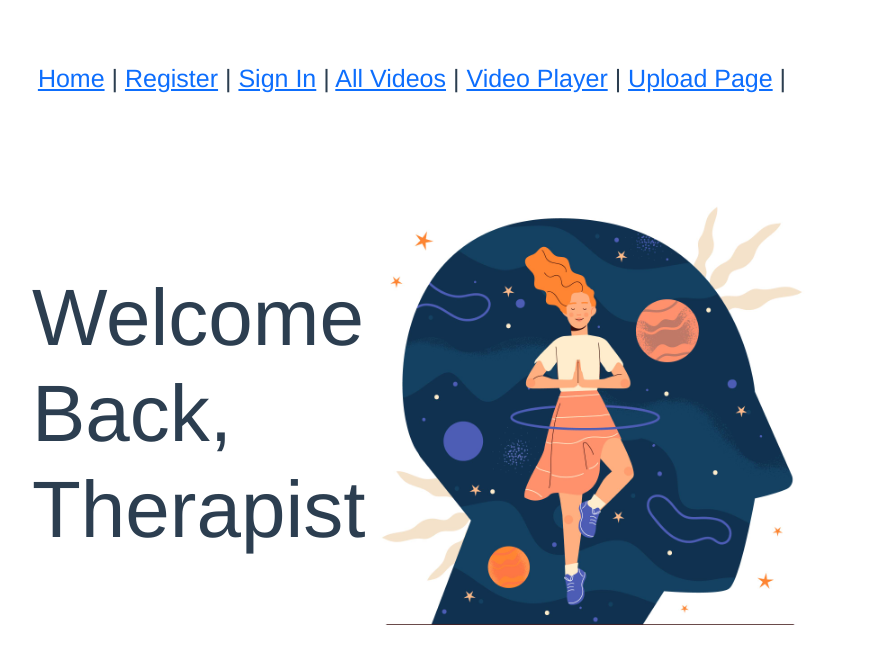
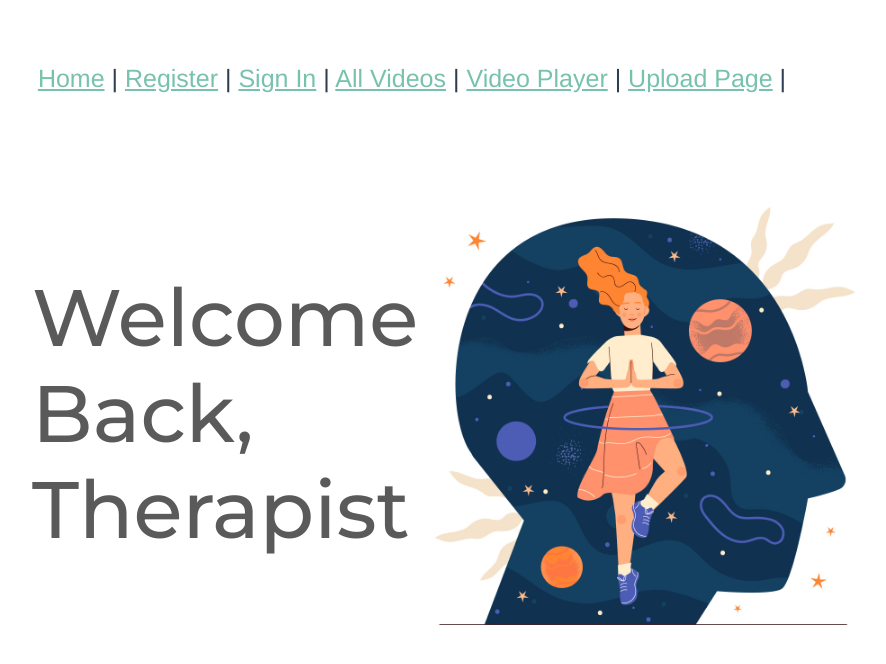
Before and after one commit to godgamerisme/speech_emotion_tagging, a Vue app in the folder website/: page / in a window 1280 px wide. Shown: the top 664 px of the page, without its empty margins (228-1114 px from the left). Built offline with nearby package versions, Linux system fonts and the light colour scheme; no server answers.

Commit message:
Import bootswatch

```diff
--- a/website/src/assets/globals.scss
+++ b/website/src/assets/globals.scss
@@ -1 +1,3 @@
-@import 'bootstrap/scss/bootstrap.scss';
+@import "bootswatch/dist/minty/variables";
+@import "bootstrap/scss/bootstrap";
+@import "bootswatch/dist/minty/bootswatch";
```
